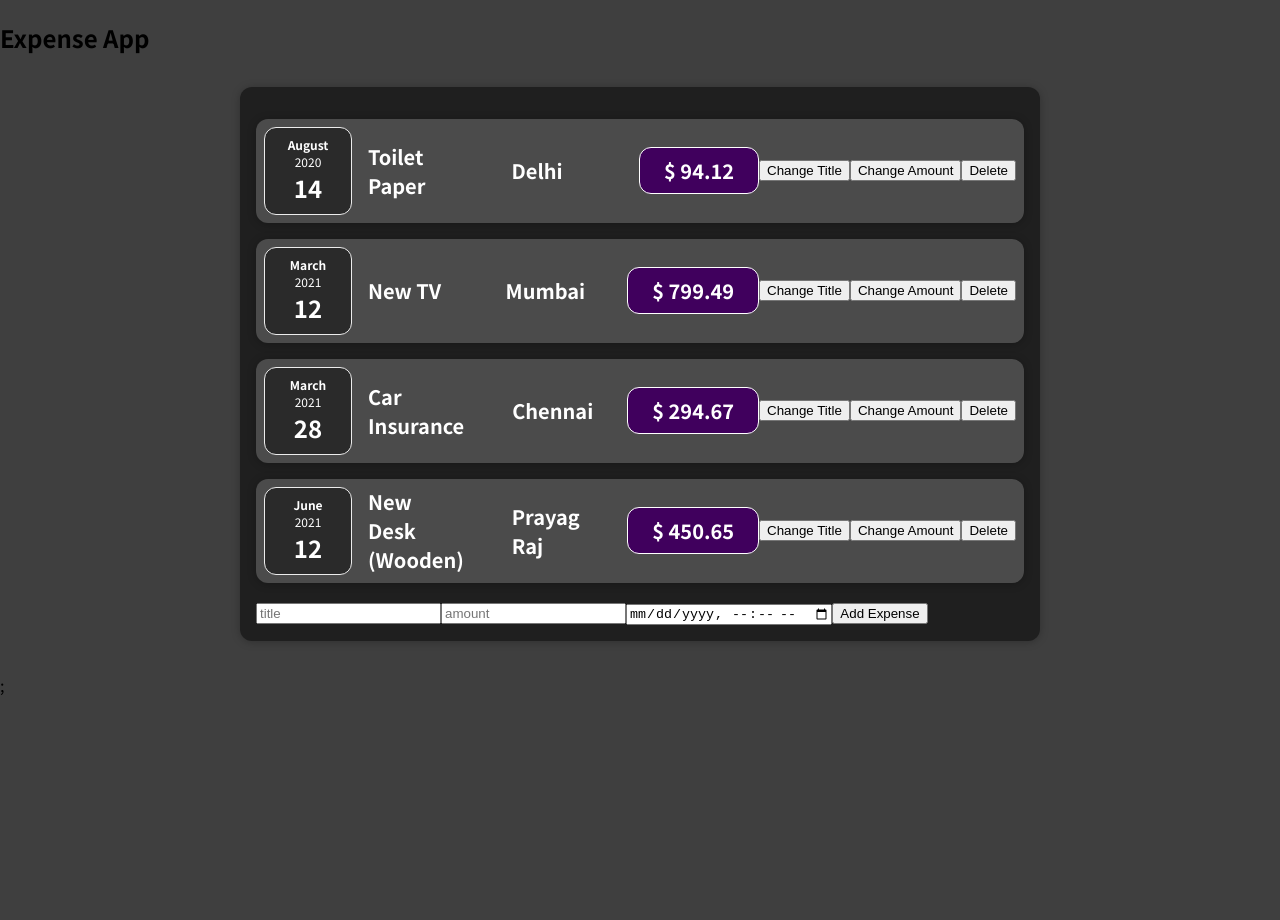
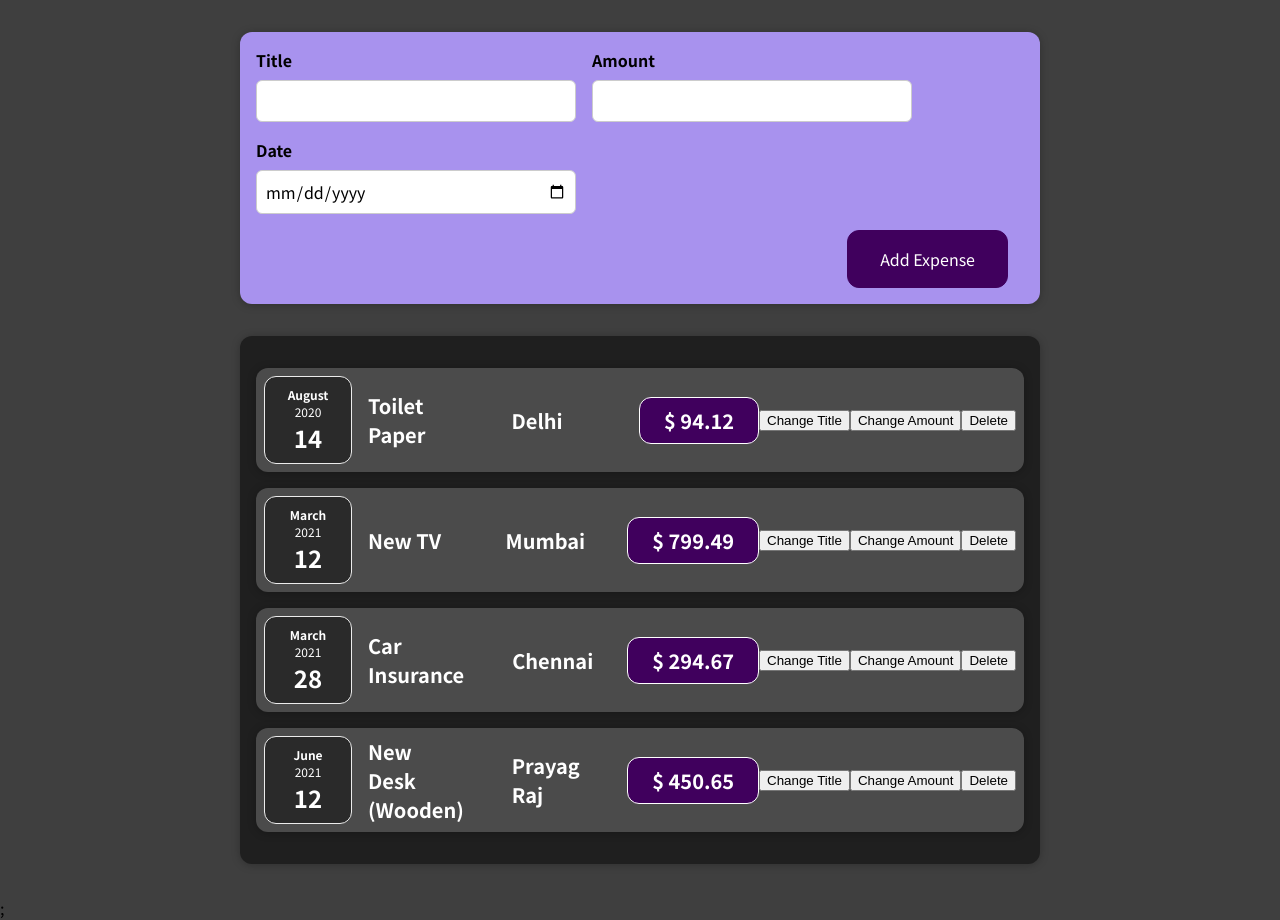
Before and after one commit to shubhamv387/ExpenseTrackerApp-UI-React, a React (Vite) app: page / in a window 1280 px wide. Before the commit the page ends 800 px from the top, so only its background shows below. Built offline with nearby package versions, Linux system fonts and the light colour scheme.

Commit message:
expense form methods added

```diff
--- a/src/App.jsx
+++ b/src/App.jsx
@@ -1,5 +1,6 @@
 import "./App.css";
 import Expenses from "./assets/components/Expenses/Expenses";
+import NewExpense from "./assets/components/newExpense/NewExpense";
 
 function App() {
   const expenses = [
@@ -34,7 +35,7 @@ function App() {
   ];
   return (
     <div>
-      <h2>Expense App</h2>
+      <NewExpense />
       <Expenses items={expenses} />;
     </div>
   );
--- a/src/assets/components/Expenses/ExpenseForm.jsx
+++ /dev/null
@@ -1,50 +0,0 @@
-import { useState } from "react";
-
-const ExpenseForm = () => {
-  const [formData, setFormData] = useState({
-    title: "",
-    amount: "",
-    date: "",
-  });
-
-  const inputHandler = (e) => {
-    setFormData({ ...formData, [e.target.name]: e.target.value });
-  };
-
-  const submitHandler = (e) => {
-    e.preventDefault();
-    alert("form Submitted!");
-    setFormData({ title: "", amount: "", date: "" });
-  };
-  console.log(formData);
-  return (
-    <div>
-      <form onSubmit={submitHandler}>
-        <input
-          value={formData.title}
-          onChange={inputHandler}
-          type="text"
-          placeholder="title"
-          name="title"
-        />
-        <input
-          value={formData.amount}
-          onChange={inputHandler}
-          type="number"
-          placeholder="amount"
-          name="amount"
-        />
-        <input
-          value={formData.date}
-          onChange={inputHandler}
-          type="datetime-local"
-          placeholder="data"
-          name="date"
-        />
-        <button type="submit">Add Expense</button>
-      </form>
-    </div>
-  );
-};
-
-export default ExpenseForm;
--- a/src/assets/components/Expenses/Expenses.jsx
+++ b/src/assets/components/Expenses/Expenses.jsx
@@ -2,7 +2,6 @@ import React, { useEffect, useState } from "react";
 import "./Expenses.css";
 import ExpenseItem from "./ExpenseItem";
 import Card from "../UI/Card";
-import ExpenseForm from "./ExpenseForm";
 
 const Expenses = ({ items }) => {
   const [expenses, setExpenses] = useState(items);
@@ -24,7 +23,6 @@ const Expenses = ({ items }) => {
           locationOfExpenditure={expense.locationOfExpenditure}
         />
       ))}
-      <ExpenseForm />
     </Card>
   );
 };
--- /dev/null
+++ b/src/assets/components/newExpense/ExpenseForm.css
@@ -0,0 +1,26 @@
+.new-expense__controls {
+  display: flex;
+  flex-wrap: wrap;
+  gap: 1rem;
+  margin-bottom: 1rem;
+  text-align: left;
+}
+
+.new-expense__control label {
+  font-weight: bold;
+  margin-bottom: 0.5rem;
+  display: block;
+}
+
+.new-expense__control input {
+  font: inherit;
+  padding: 0.5rem;
+  border-radius: 6px;
+  border: 1px solid #ccc;
+  width: 20rem;
+  max-width: 100%;
+}
+
+.new-expense__actions {
+  text-align: right;
+}
--- /dev/null
+++ b/src/assets/components/newExpense/ExpenseForm.jsx
@@ -0,0 +1,74 @@
+import React, { useState } from "react";
+import "./ExpenseForm.css";
+
+const ExpenseForm = () => {
+  const [formData, setFormData] = useState({
+    title: "",
+    amount: "",
+    date: "",
+  });
+
+  const inputHandler = (e) => {
+    setFormData((prevState) => ({
+      ...prevState,
+      [e.target.name]: e.target.value,
+    }));
+  };
+
+  const submitHandler = (e) => {
+    e.preventDefault();
+    const expenseData = {
+      title: formData.title,
+      amount: formData.amount,
+      date: new Date(formData.date),
+    };
+    console.log(expenseData);
+    setFormData({ title: "", amount: "", date: "" });
+  };
+
+  return (
+    <form onSubmit={submitHandler}>
+      <div className="new-expense__controls">
+        <div className="new-expense__control">
+          <label htmlFor="title">Title</label>
+          <input
+            value={formData.title}
+            onChange={inputHandler}
+            type="text"
+            name="title"
+            id="title"
+          />
+        </div>
+        <div className="new-expense__control">
+          <label htmlFor="amount">Amount</label>
+          <input
+            value={formData.amount}
+            onChange={inputHandler}
+            type="number"
+            min="0.01"
+            step="0.01"
+            name="amount"
+            id="amount"
+          />
+        </div>
+        <div className="new-expense__control">
+          <label htmlFor="date">Date</label>
+          <input
+            value={formData.date}
+            onChange={inputHandler}
+            type="date"
+            min="2021-01-01"
+            max="2030-12-31"
+            name="date"
+            id="date"
+          />
+        </div>
+      </div>
+      <div className="new-expense__actions">
+        <button type="submit">Add Expense</button>
+      </div>
+    </form>
+  );
+};
+
+export default ExpenseForm;
--- /dev/null
+++ b/src/assets/components/newExpense/NewExpense.css
@@ -0,0 +1,38 @@
+.new-expense {
+  background-color: #a892ee;
+  padding: 1rem;
+  margin: 2rem auto;
+  width: 50rem;
+  max-width: 95%;
+  border-radius: 12px;
+  text-align: center;
+  box-shadow: 0 1px 8px rgba(0, 0, 0, 0.25);
+}
+
+.new-expense button {
+  font: inherit;
+  cursor: pointer;
+  padding: 1rem 2rem;
+  border: 1px solid #40005d;
+  background-color: #40005d;
+  color: white;
+  border-radius: 12px;
+  margin-right: 1rem;
+}
+
+.new-expense button:hover,
+.new-expense button:active {
+  background-color: #510674;
+  border-color: #510674;
+}
+
+.new-expense button.alternative {
+  color: #220131;
+  border-color: transparent;
+  background-color: transparent;
+}
+
+.new-expense button.alternative:hover,
+.new-expense button.alternative:active {
+  background-color: #ddb3f8;
+}
--- /dev/null
+++ b/src/assets/components/newExpense/NewExpense.jsx
@@ -0,0 +1,13 @@
+import React from "react";
+import "./NewExpense.css";
+import ExpenseForm from "./ExpenseForm";
+
+const NewExpense = () => {
+  return (
+    <div className="new-expense">
+      <ExpenseForm />
+    </div>
+  );
+};
+
+export default NewExpense;
```
